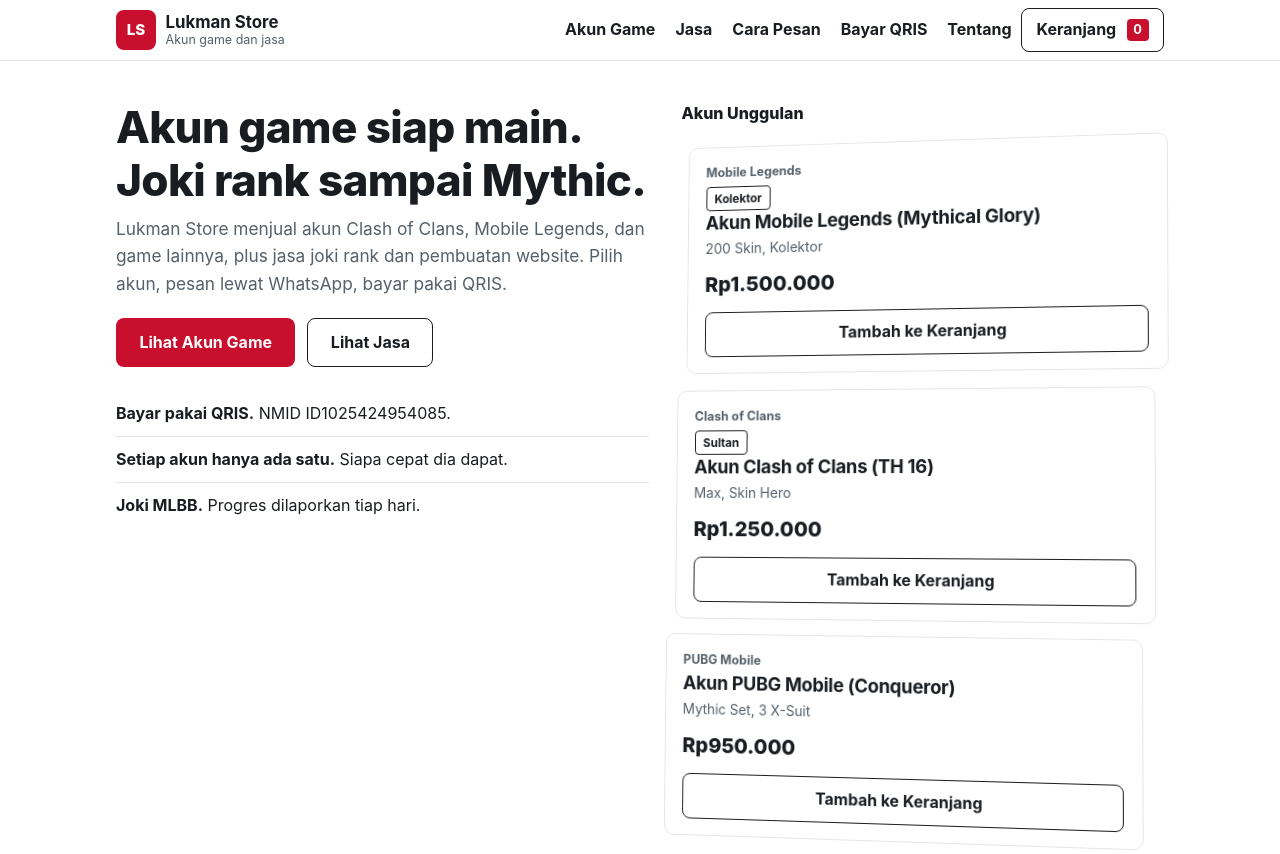
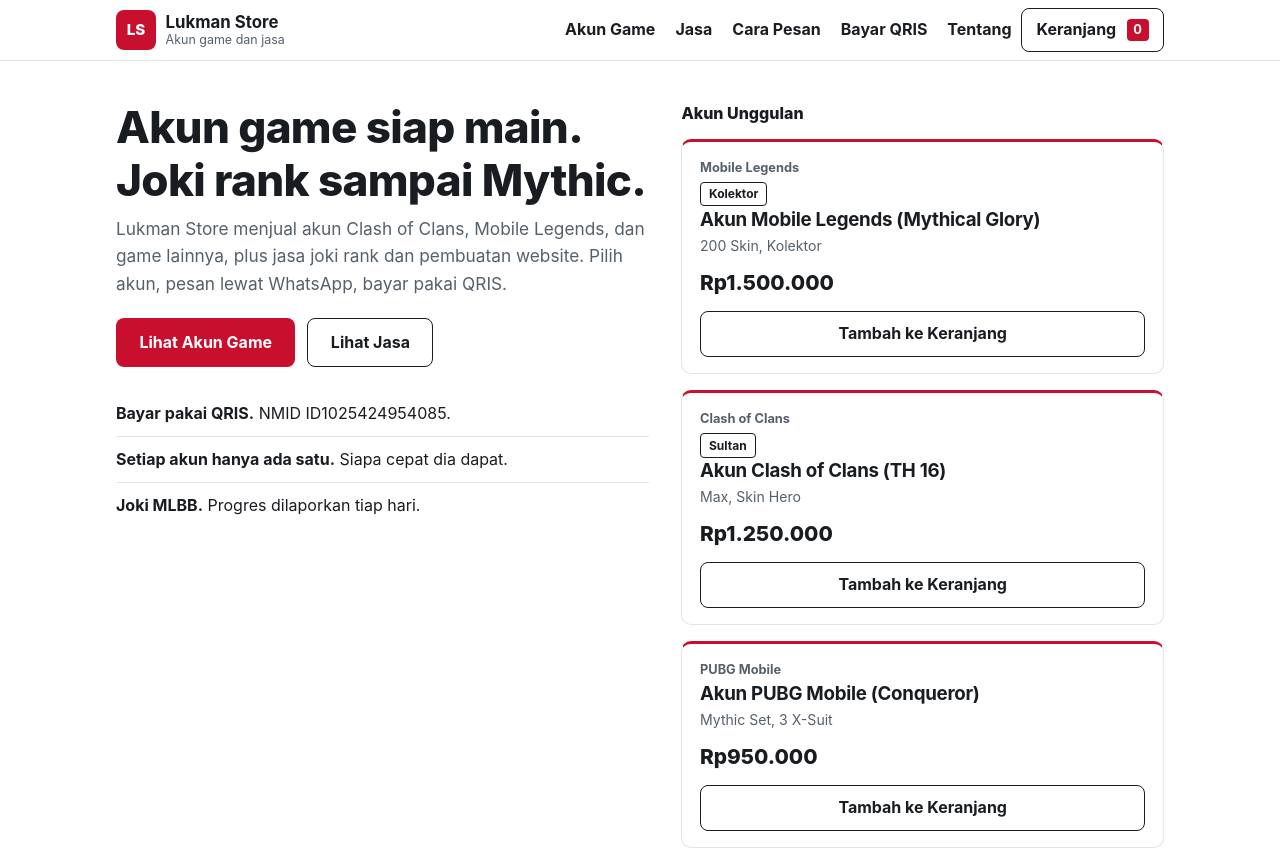
Before and after one commit to lukmannurh/lukman-store, a plain HTML site: page index.html in a window 1280 px wide. Shown: the top 854 px of the page. Drawn offline with Linux system fonts and the light colour scheme.

```diff
--- a/styles.css
+++ b/styles.css
@@ -44,7 +44,7 @@ p { margin: 0 0 1rem; }
   border-bottom: 1px solid var(--line);
 }
 .header-inner { display: flex; align-items: center; gap: .6rem; min-height: 60px; position: relative; }
-.brand { display: flex; align-items: center; gap: .6rem; text-decoration: none; color: var(--ink); }
+.brand { display: flex; align-items: center; gap: .6rem; min-height: 44px; text-decoration: none; color: var(--ink); }
 .brand-mark {
   width: 40px; height: 40px; border-radius: 8px; flex: none;
   background: var(--red); color: #fff;
@@ -97,30 +97,17 @@ p { margin: 0 0 1rem; }
 .btn-ghost:hover { background: var(--bg-alt); }
 .btn-block { width: 100%; }
 
-/* Hero showcase: 3 kartu akun unggulan, miring 3D (CSS saja).
-   Kartu TIDAK dianimasikan: tombol yang terus bergerak tidak bisa diklik
-   (terbukti di test, Playwright menunggu stabil 30 detik). Gerakan ada di
-   dekorasi glow di belakang kartu, bukan di kartunya. */
-.hero-showcase { position: relative; display: grid; gap: .75rem; align-content: start; }
-.show-decor {
-  position: absolute; border-radius: 50%; pointer-events: none;
-  background: radial-gradient(circle, rgba(200, 16, 46, .14), rgba(200, 16, 46, 0) 70%);
-  animation: decor-float 9s ease-in-out infinite;
+/* Hero showcase: 3 kartu akun unggulan, DATAR dan rapi.
+   Versi 3D sebelumnya (miring + melayang + glow) DITOLAK Lukman 17 Nov
+   ("jelek banget"). Kartu di sini sengaja polos dan sejajar dengan kartu
+   produk di bawah, hanya dibedakan garis atas merah (motif kartu QR). */
+.hero-showcase { display: grid; gap: .75rem; align-content: start; }
+.showcase-label { font-weight: 800; margin: 0; }
+.showcase-cards { display: grid; gap: 1rem; }
+.show-card {
+  background: #fff; border: 1px solid var(--line); border-top: 3px solid var(--red);
+  border-radius: var(--radius-card); padding: 1rem 1.1rem;
 }
-.decor-1 { width: 260px; height: 260px; top: 0; right: 0; }
-.decor-2 { width: 180px; height: 180px; bottom: 0; left: 0; animation-delay: -4.5s; }
-@keyframes decor-float {
-  0%, 100% { translate: 0 0; }
-  50% { translate: 0 -14px; }
-}
-.showcase-label { font-weight: 800; margin: 0; position: relative; }
-.showcase-cards { display: grid; gap: 1rem; perspective: 1100px; position: relative; }
-.show-card {
-  background: #fff; border: 1px solid var(--line); border-radius: var(--radius-card);
-  padding: 1rem 1.1rem; --tx: 0px;
-}
-.show-card.sc-2 { --tx: -12px; }
-.show-card.sc-3 { --tx: -24px; }
 .show-card .product-game { margin-bottom: .15rem; }
 .show-card h3 { margin: .15rem 0 .25rem; }
 .show-card .product-unit { margin: 0 0 .5rem; }
@@ -281,7 +268,6 @@ p { margin: 0 0 1rem; }
   .main-nav a:hover { color: var(--red); }
   .cart-btn { margin-left: 0; }
   .hero-inner { grid-template-columns: 1.05fr .95fr; align-items: start; }
-  .show-card { transform: rotateY(-6deg) rotateX(2deg) translateX(var(--tx)); }
   .qr-card { max-width: 340px; margin-left: auto; }
   .toolbar { flex-direction: row; align-items: center; justify-content: space-between; }
   .search { width: 300px; flex: none; }
@@ -296,5 +282,4 @@ p { margin: 0 0 1rem; }
 }
 @media (prefers-reduced-motion: reduce) {
   html { scroll-behavior: auto; }
-  .show-decor { animation: none; }
 }
```
